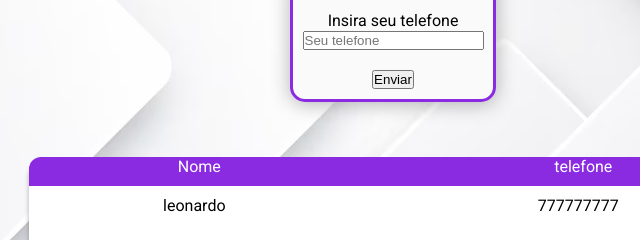
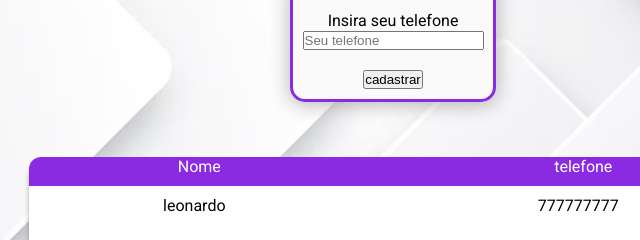
Before and after one commit to Leo-WA/EBAC_P2, a plain HTML site: page index.html in a window 1280 px wide. Shown: the part 170-410 px from the top of the page, 247-887 px from the left. Drawn offline with Linux system fonts and the light colour scheme; a web font is replaced by a local one.

Commit message:
entrega P2 EBAC

```diff
--- a/index.html
+++ b/index.html
@@ -19,7 +19,7 @@
         <label for="phone">Insira seu telefone</label>
         <input type="tel" id="phone" name="phone" required placeholder="Seu telefone">
         <br> </br>
-        <button type="submit">Enviar</button>
+        <button type="submit">cadastrar</button>
         </form>
     </header>
 
```
